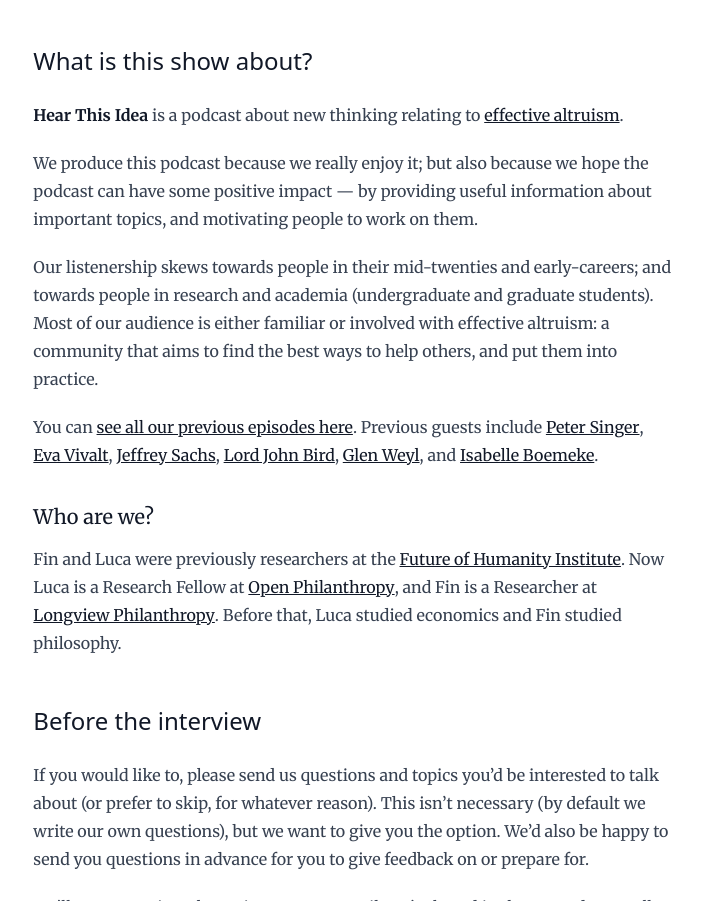
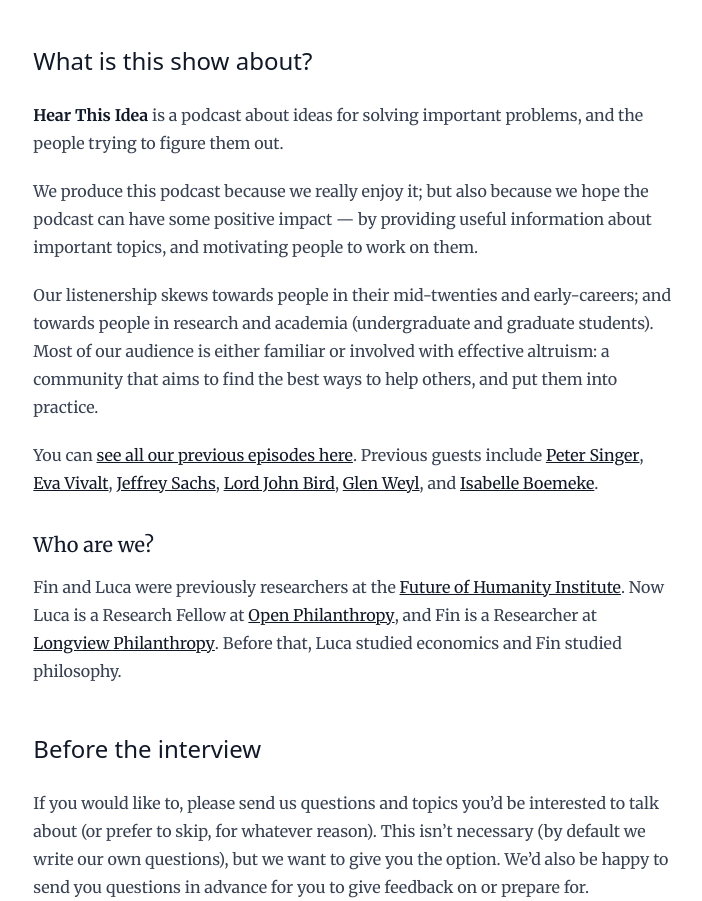
Before and after one commit to finmoorhouse/hti, an Eleventy site: page src/pages/guest-guide.md in a window 1280 px wide. Shown: the part 936-1837 px from the top of the page, without its empty margins (287-989 px from the left). Built offline with nearby package versions, Linux system fonts and the light colour scheme; Eleventy itself is replaced by a stand-in of ours; files that its build step writes are made by us from their sources; what @iktakahiro/markdown-it-katex, @photogabble/eleventy-plugin-word-stats, eleventy-plugin-toc, markdown-it-attrs would draw is missing.

Commit message:
Updated guest guide

```diff
--- a/src/pages/guest-guide.md
+++ b/src/pages/guest-guide.md
@@ -23,7 +23,7 @@
 
 ## What is this show about?
 
-**Hear This Idea** is a podcast about new thinking relating to [effective altruism](https://www.effectivealtruism.org/).
+**Hear This Idea** is a podcast about ideas for solving important problems, and the people trying to figure them out.
 
 We produce this podcast because we really enjoy it; but also because we hope the podcast can have some positive impact — by providing useful information about important topics, and motivating people to work on them.
 
```
